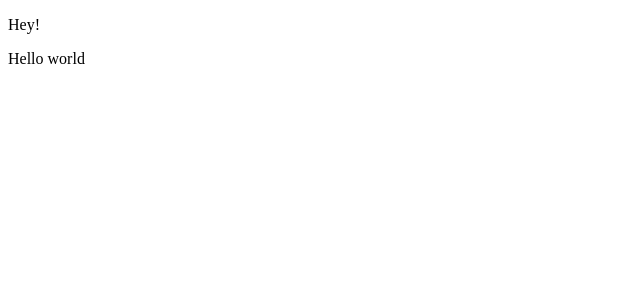
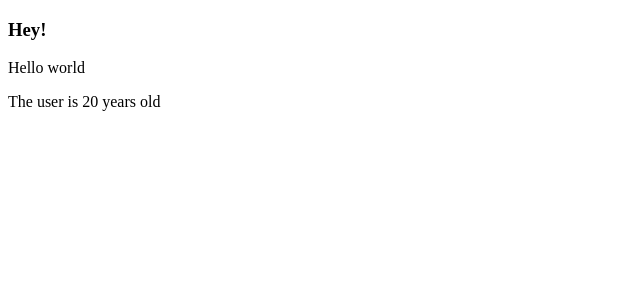
Before and after one commit to pmdenlinger/vue-dev-journey, a Vue app in the folder components/: page / in a window 1280 px wide. Shown: the top 300 px of the page, without its empty margins (0-640 px from the left). Built offline with nearby package versions, Linux system fonts and the light colour scheme.

Commit message:
Configure age property in App.vue to pass to children

```diff
--- a/components/src/App.vue
+++ b/components/src/App.vue
@@ -1,12 +1,20 @@
 <template>
-    <p>Hey!</p>
-    <Greeting></Greeting>
+  <h3>Hey!</h3>
+  <Greeting></Greeting>
+  <User :age="age"></User>
 </template>
 
 <script>
 import Greeting from '@/components/Greeting.vue';
+import User from '@/components/User.vue';
+
 export default {
   name: 'App',
-  components: {Greeting}
+  components: { Greeting, User },
+  data () {
+    return {
+         age: 20
+    }
+}
 };
 </script>
--- /dev/null
+++ b/components/src/components/User.vue
@@ -0,0 +1,11 @@
+<template>
+    <p>The user is {{ age }} years old</p>
+</template>
+
+<script>
+export default {
+    name: "User",
+    props: ["age"]
+
+}
+</script>
```
